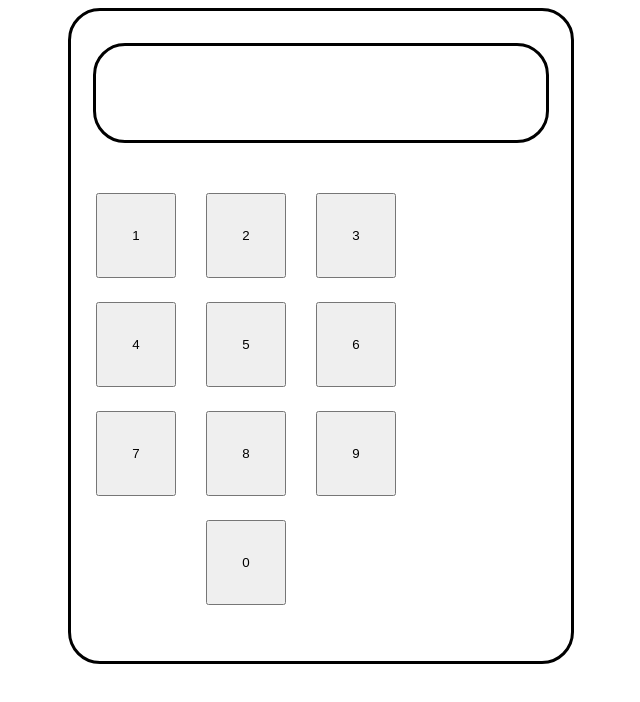
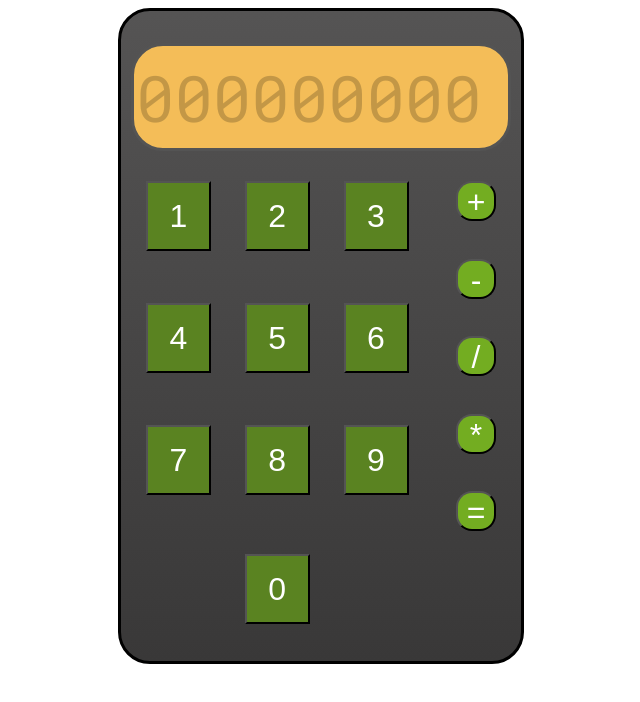
Before and after one commit to Mlesko92/calc, a plain HTML site: page index.html in a window 1280 px wide. Shown: the whole page, without its empty margins (319-959 px from the left). Drawn offline with Linux system fonts and the light colour scheme.

Commit message:
final look of html and css

```diff
--- a/index.html
+++ b/index.html
@@ -6,16 +6,27 @@
     <meta name="viewport" content="width=device-width, initial-scale=1.0">
     <title>Ultra Calculator</title>
     <link rel="stylesheet" href="./style.css">
+    <link href="https://fonts.googleapis.com/css2?family=Roboto+Mono:wght@400&display=swap" rel="stylesheet">
 </head>
 
 <body>
     <div class="calc-body">
-        <div class="calc-screen"></div>
-        <div class="calc-numpad">
-            <ul>
-            </ul>
+        <input class="calc-screen" placeholder="000000000" disabled></input>
+        <div class="numbers">
+            <div class="calc-numpad">
+                <ul>
+                </ul>
+            </div>
+            <div class="calc-operators">
+                <ul class="operators">
+                    <button>+</button>
+                    <button>-</button>
+                    <button>/</button>
+                    <button>*</button>
+                    <button>=</button>
+                </ul>
+            </div>
         </div>
-        <div class="calc-operators"></div>
     </div>
     <script src="./src.js"></script>
 </body>
--- a/style.css
+++ b/style.css
@@ -1,6 +1,16 @@
 body {
     display: flex;
     justify-content: center;
+}
+
+input {
+    font-family: 'Roboto Mono', monospace;
+    background-color: rgb(244, 189, 88);
+    font-size: 64px;
+}
+
+.calc-screen::placeholder {
+    color: rgba(0, 0, 0, 0.2);
 }
 
 .calc-body {
@@ -10,26 +20,43 @@ body {
     border: solid;
     border-radius: 32px;
     height: 650px;
-    width: 500px;
+    width: 400px;
+    background-image: linear-gradient(rgb(85, 84, 84), rgb(57, 56, 56));
 }
 
 .calc-screen {
     border: solid;
     border-radius: 32px;
     height: 100px;
-    width: 450px;
+    width: 370px;
     margin-top: 32px;
 }
 
-.calc-numpad {
-    align-self: flex-start;
-    margin-top: 50px;
-    margin-left: 25px;
-    height: 500px;
-    width: 300px;
+.numbers {
+    display: flex;
+    width: 350px;
+    justify-content: space-between;
+    align-self: center;
 }
 
-ul {
+.calc-numpad {
+    display: flex;
+    justify-content: center;
+    height: 450px;
+    width: 300px;
+    margin-top: 30px;
+    margin-left: 0;
+}
+
+.calc-operators {
+    display: flex;
+    justify-content: flex-end;
+    margin-top: 30px;
+    height: 350px;
+    width: 100px;
+}
+
+.calc-numpad ul {
     display: flex;
     justify-content: space-between;
     flex-wrap: wrap;
@@ -39,9 +66,28 @@ ul {
     padding: 0;
 }
 
+.calc-operators ul {
+    display: flex;
+    flex-direction: column;
+    justify-content: space-between;
+    margin: 0;
+    padding: 0;
+}
+ul.operators button {
+    background: #73AD21;
+    color: white;
+    font-size: 32px;
+    border-radius: 16px;
+    height: 40px;
+    width: 40px;
+}
+
 button {
-    height: 85px;
-    width: 80px;
+    background: #5a8321;
+    color: white;
+    font-size: 32px;
+    height: 70px;
+    width: 65px;
 }
 
 button:nth-child(13) {
```
